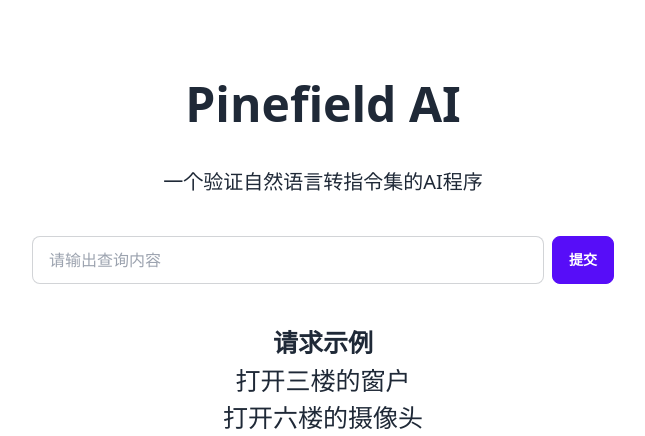
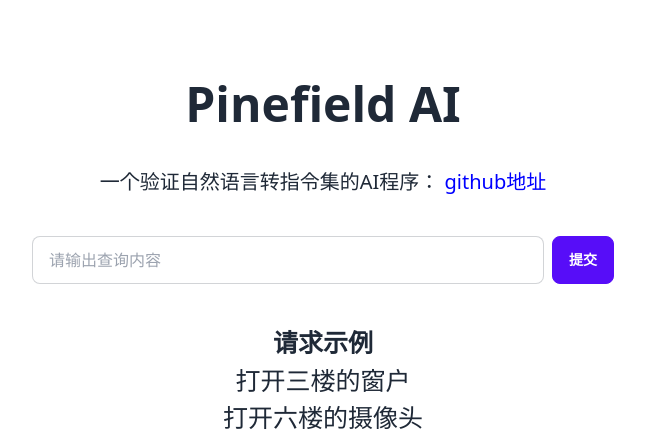
Before and after one commit to JetsomMa/jetsomai, a Flask app: page / in a window 1280 px wide. Shown: the top 436 px of the page, without its empty margins (317-962 px from the left). Run offline with Flask 3, Linux system fonts and the light colour scheme; some libraries are stand-ins or nearby versions.

Commit message:
perf: 优化样式

```diff
--- a/src/templates/index.html
+++ b/src/templates/index.html
@@ -13,7 +13,9 @@
     <div class="flex flex-col items-center h-screen w-screen">
         <div class="flex flex-col items-center justify-center">
             <h1 class="text-5xl font-bold mt-20">Pinefield AI</h1>
-            <p class="text-xl my-10">一个验证自然语言转指令集的AI程序</p>
+            <p class="text-xl my-10">一个验证自然语言转指令集的AI程序：
+                <a style="color: blue;" href="https://github.com/JetsomMa/pinefieldai">github地址</a>
+            </p>
         </div>
         <div class="flex flex-row items-center justify-center w-full">
             <input id="search" type="text" placeholder="请输出查询内容"
```
